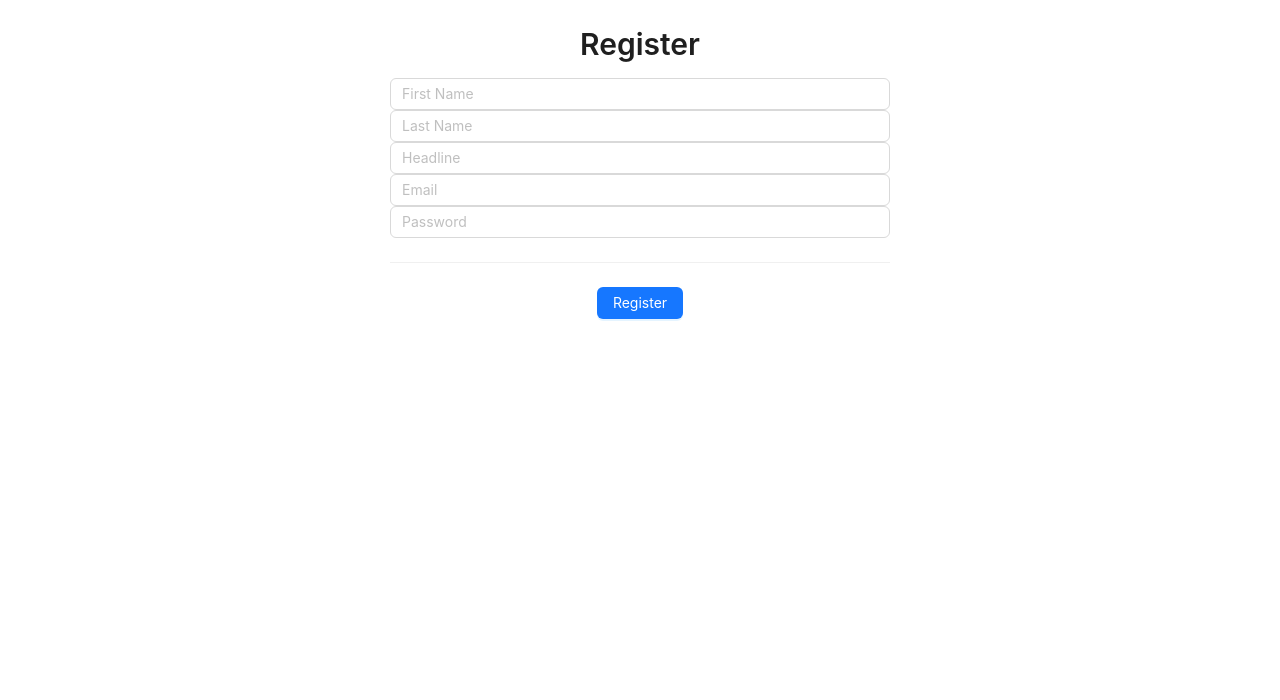
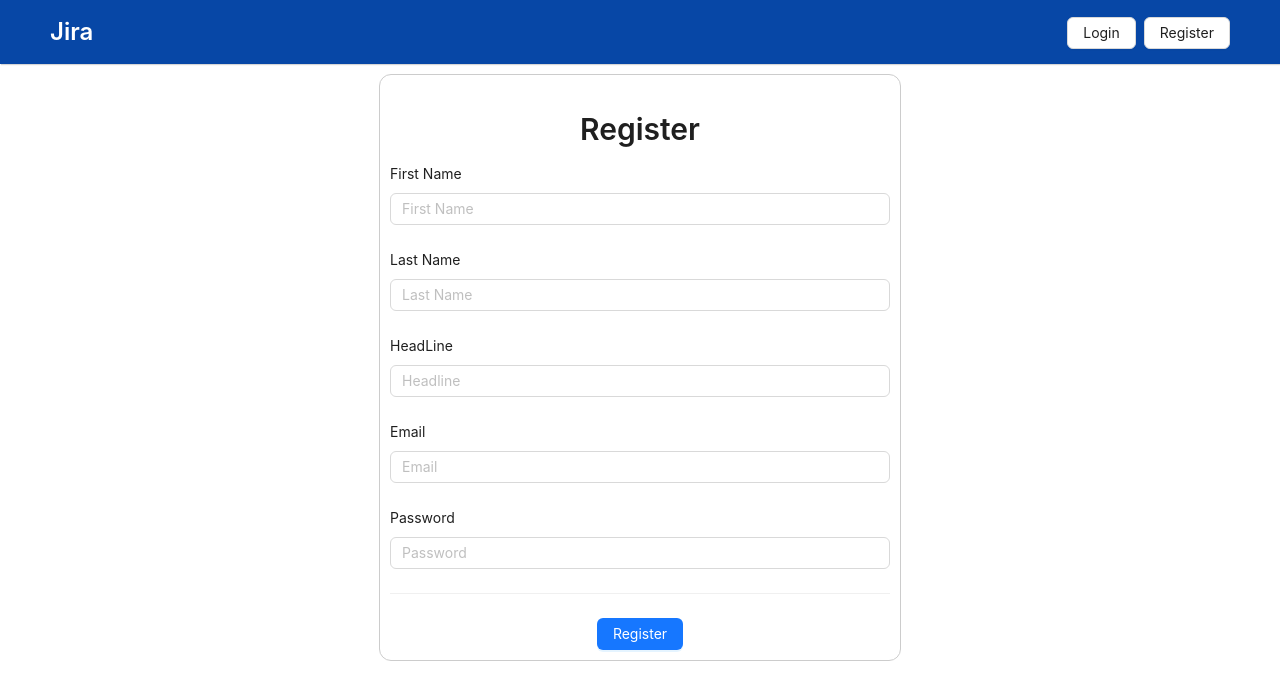
Before and after one commit to Harutyunyan-Erik/Jira, a React (Create React App) app: page / in a window 1280 px wide. Shown: the top 700 px of the page. Built offline with nearby package versions, Linux system fonts and the light colour scheme.

Commit message:
add header global component and implement notification after register

```diff
--- a/src/App.js
+++ b/src/App.js
@@ -1,10 +1,12 @@
+import Header from './view/components/global/header';
+import  Register  from './view/pages/auth/register';
+import './App.css';
 
-import './App.css';
-import  Register  from './view/pages/auth/register';
 
 function App() {
   return (
     <div className="App">
+      <Header />
       <Register />
     </div>
   );
--- /dev/null
+++ b/src/view/components/global/header/index.css
@@ -0,0 +1,12 @@
+.main_header{
+    display: flex;
+    justify-content: space-between;
+    align-items: center;
+    background-color: rgb(7, 71, 166);
+    box-shadow: 1px 1px 1px #cccc;
+}
+
+.main_header h3 {
+    color: #fff;
+    margin: 0;
+}
--- /dev/null
+++ b/src/view/components/global/header/index.js
@@ -0,0 +1,24 @@
+import { Layout, Button, Typography, Space } from 'antd';
+import './index.css';
+
+const Header = () => {
+    return(
+        <Layout.Header className="main_header">
+            <Typography.Title level={3}>
+                Jira
+            </Typography.Title>
+
+            <Space>
+                <Button>
+                    Login
+                </Button>
+
+                <Button>
+                    Register
+                </Button>
+            </Space>
+        </Layout.Header>
+    )
+};
+
+export default Header;
--- a/src/view/pages/auth/register/index.css
+++ b/src/view/pages/auth/register/index.css
@@ -1,4 +1,7 @@
 .auth_register_container{
     max-width: 500px;
-    margin: auto;
+    margin: 10px auto;
+    border: 1px solid #ccc;
+    padding: 10px;
+    border-radius: 12px;
 }
--- a/src/view/pages/auth/register/index.js
+++ b/src/view/pages/auth/register/index.js
@@ -1,5 +1,5 @@
 import React from 'react';
-import { Typography, Input, Button, Divider, Form } from 'antd';
+import { Typography, Input, Button, Divider, Form, notification } from 'antd';
 import './index.css';
 import { createUserWithEmailAndPassword } from 'firebase/auth';
 import { auth } from '../../../../services/firebase/firebase';
@@ -10,26 +10,43 @@
     constructor(){
         super();
         this.state={
-            firstName: '',
-            lastName: '',
-            headline: '',
-            email: '',
-            password: ''
+            loading: false,
+            firstName: "",
+            lastName: "",
+            headline: "",
+            email: "",
+            password: ""
         }
 
         this.handleRegister = this.handleRegister.bind(this);
     }
 
-    handleChangeInput = e => {
-        const { name, value } = e.target;
-        this.setState({
-            [ name ]: value
-        })
+    handleChangeInput = value => {
+        this.setState(value);
     }
 
-    handleRegister() {
-        const { email, password } = this.state;
-        createUserWithEmailAndPassword(auth, email, password);
+    async handleRegister() {
+        const { email, password, firstName, lastName } = this.state;
+        this.setState({
+            loading: true
+        });
+
+        try {
+            const response = await createUserWithEmailAndPassword(auth, email, password);
+            notification.success({
+                message: "Success Registration",
+                description: `Welcome dear ${firstName} ${lastName}`
+            })
+        } catch (error) {
+            notification.error({
+                message: "Wrong Registration",
+                description: `Check your information`
+            })
+        } finally {
+            this.setState({
+                loading: false
+            });
+        }
     }
 
     render(){
@@ -39,56 +56,55 @@
                     Register
                 </Title>
 
-                <div>
+                <Form layout="vertical" onValuesChange={this.handleChangeInput}>
+                     <Form.Item label="First Name" name="firstName">
                         <Input
                             type="text"
-                        name="firstName"
                             placeholder="First Name"
-                        onChange={this.handleChangeInput}
                         />
-                </div>
+                    </Form.Item>
 
-                <div>
+                    <Form.Item label="Last Name" name="lastName">
                         <Input
                             type="text"
-                        name="lastName"
                             placeholder="Last Name"
-                        onChange={this.handleChangeInput}
                         />
-                </div>
+                    </Form.Item>
 
-                <div>
+                    <Form.Item label="HeadLine" name="headline">
                         <Input
                             type="text"
-                        name="headline"
                             placeholder="Headline"
-                        onChange={this.handleChangeInput}
                         />
-                </div>
+                    </Form.Item>
 
-                <div>
+                    <Form.Item label="Email" name="email">
                         <Input
                             type="email"
-                        name="email"
                             placeholder="Email"
-                        onChange={this.handleChangeInput}
                         />
-                </div>
+                    </Form.Item>
 
-                <div>
+                    <Form.Item label="Password" name="password">
                         <Input
                             type="password"
-                        name="password"
                             placeholder="Password"
-                        onChange={this.handleChangeInput}
                         />
-                </div>
+                    </Form.Item>
 
                     <Divider/>
 
-                <Button type="primary" onClick={this.handleRegister}>
+                    <Button
+                        type="primary"
+                        onClick={this.handleRegister}
+                        loading={this.state.loading}
+                    >
                         Register
                     </Button>
+
+                 </Form>
+
+
             </div>
         )
     }
```
Lines whose indentation alone changed are shown as unchanged.
